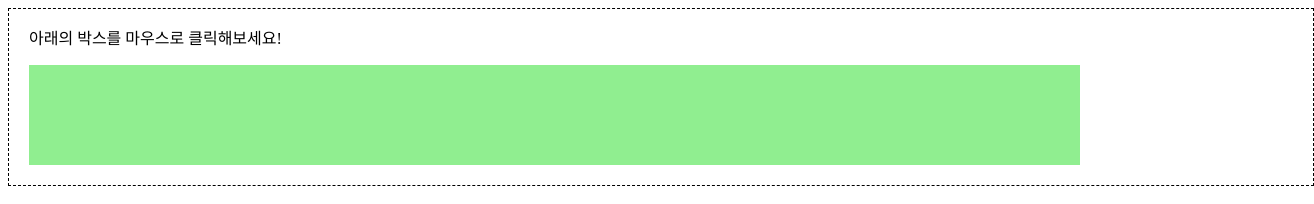
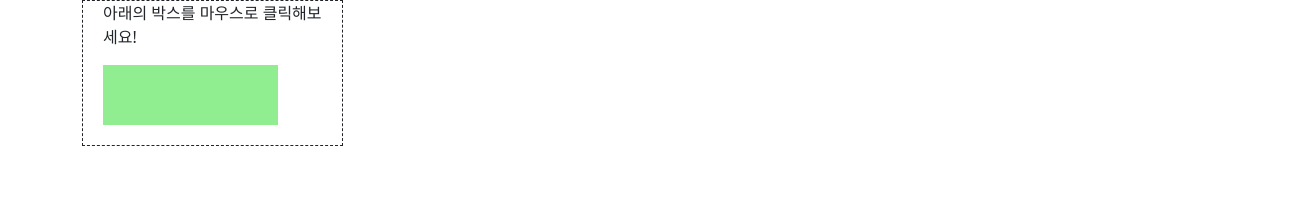
Before and after one commit to bb0nzii/9_vuecdn, a plain HTML site: page index.html in a window 1280 px wide. Shown: the whole page, 1314 px wide, since content can reach past the window. Drawn offline with nearby package versions, Linux system fonts and the light colour scheme.

Commit message:
Add files via upload

```diff
--- a/index.html
+++ b/index.html
@@ -1,6 +1,9 @@
 <!DOCTYPE html>
 <html lang="en">
 <head>
+    <meta name="viewport" content="width=device-width, initial-scale=1">
+    <link href="https://cdn.jsdelivr.net/npm/bootstrap@5.3.3/dist/css/bootstrap.min.css" rel="stylesheet">
+    <script src="https://cdn.jsdelivr.net/npm/bootstrap@5.3.3/dist/js/bootstrap.bundle.min.js"></script>
     <title>My first Vue page</title>
 </head>
 <body>
@@ -10,15 +13,15 @@
     #app>div{width: 80%; height: 60px; background: lightgreen; padding: 20px; font-weight: bold;}
   </style>
 
+  <div class="container">
+    <div class="row">
+
+        <div class="col-md-3">
             <div id="app">
                 <p>아래의 박스를 마우스로 클릭해보세요!</p>
-    <div v-on:click="changeText">
-      {{text}}
+                <div v-on:click="changeText">{{text}}</div>
             </div>
-  </div>
-
             <script src="https://unpkg.com/vue@3/dist/vue.global.js"></script>
-
             <script>
                 const app = Vue.createApp({
                 data() {
@@ -32,9 +35,14 @@
                     }
                 }
                 })
+            app.mount('#app')
+            </script>
+        </div>
 
-   app.mount('#app')
-
-  </script>
+        <div class="col-md-3"></div>
+        <div class="col-md-3"></div>
+        <div class="col-md-3"></div>
+    </div>
+  </div>
 </body>
 </html>
```
Lines whose indentation alone changed are shown as unchanged.
